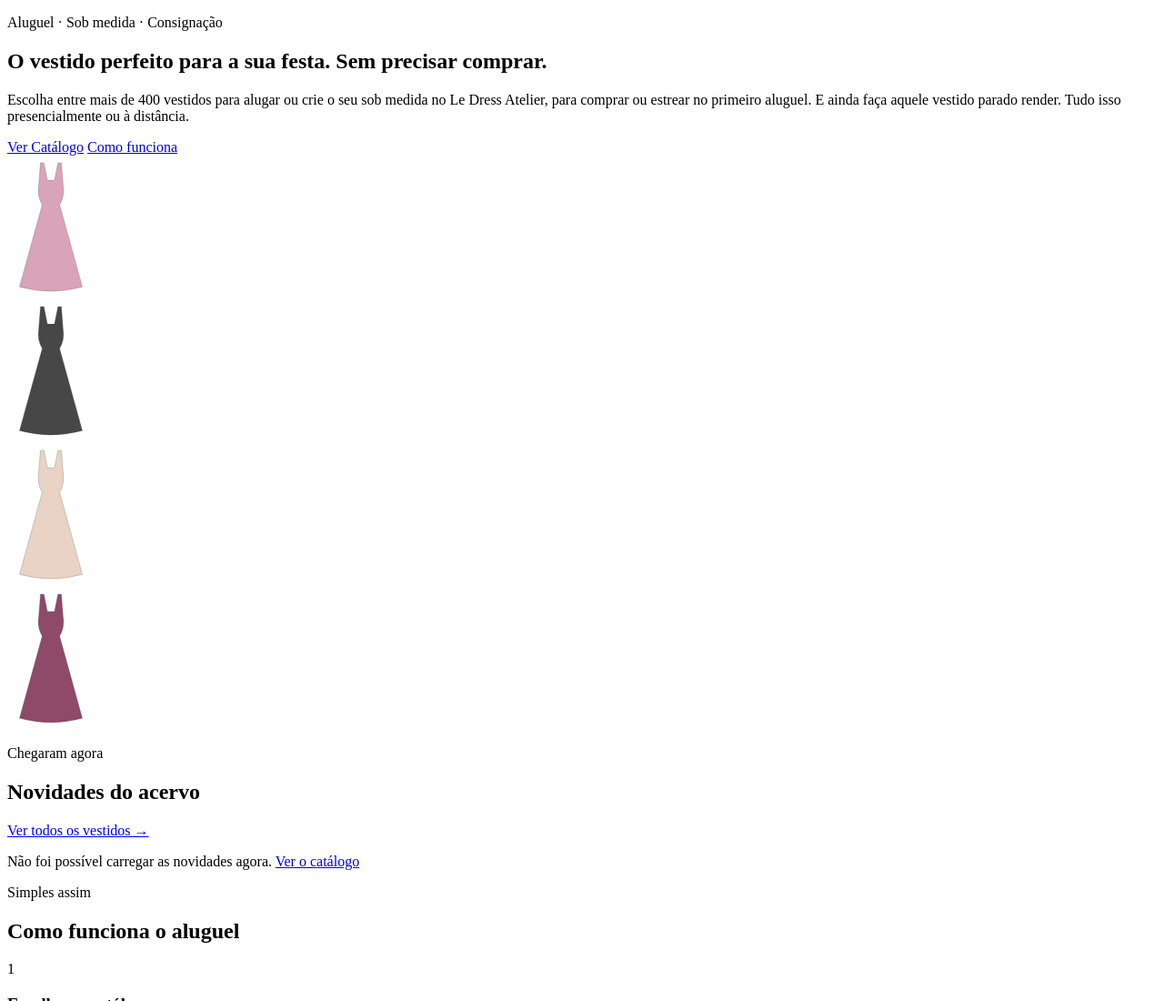
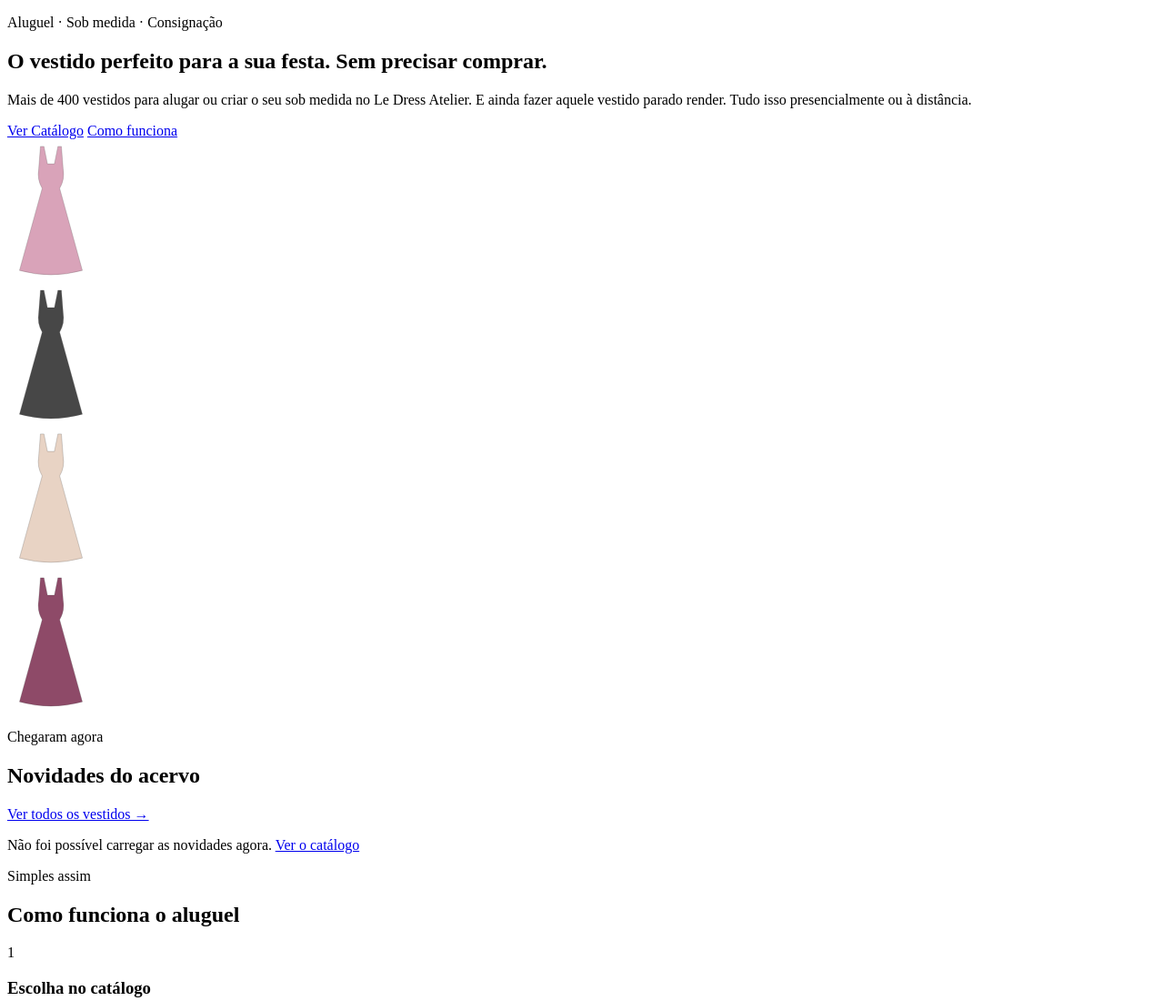
Before and after one commit to ledressc/ledressclub-site, a website: page src/index.html in a window 1280 px wide. Shown: the top 1100 px of the page at 91% size. Drawn offline with Linux system fonts and the light colour scheme; no server answers.

Commit message:
Texto de abertura na versão da Paula

```diff
--- a/src/index.html
+++ b/src/index.html
@@ -18,7 +18,7 @@
     <div class="abertura__texto">
       <p class="abertura__chamada">Aluguel · Sob medida · Consignação</p>
       <h1>O vestido perfeito para a sua festa. Sem precisar comprar.</h1>
-      <p class="abertura__sub">Escolha entre mais de 400 vestidos para alugar ou crie o seu sob medida no Le Dress Atelier, para comprar ou estrear no primeiro aluguel. E ainda faça aquele vestido parado render. Tudo isso presencialmente ou à distância.</p>
+      <p class="abertura__sub">Mais de 400 vestidos para alugar ou criar o seu sob medida no Le Dress Atelier. E ainda fazer aquele vestido parado render. Tudo isso presencialmente ou à distância.</p>
       <div class="abertura__botoes">
         <a class="botao botao--rosa" href="catalogo.html">Ver Catálogo</a>
         <a class="botao botao--contorno" href="#como">Como funciona</a>
```
